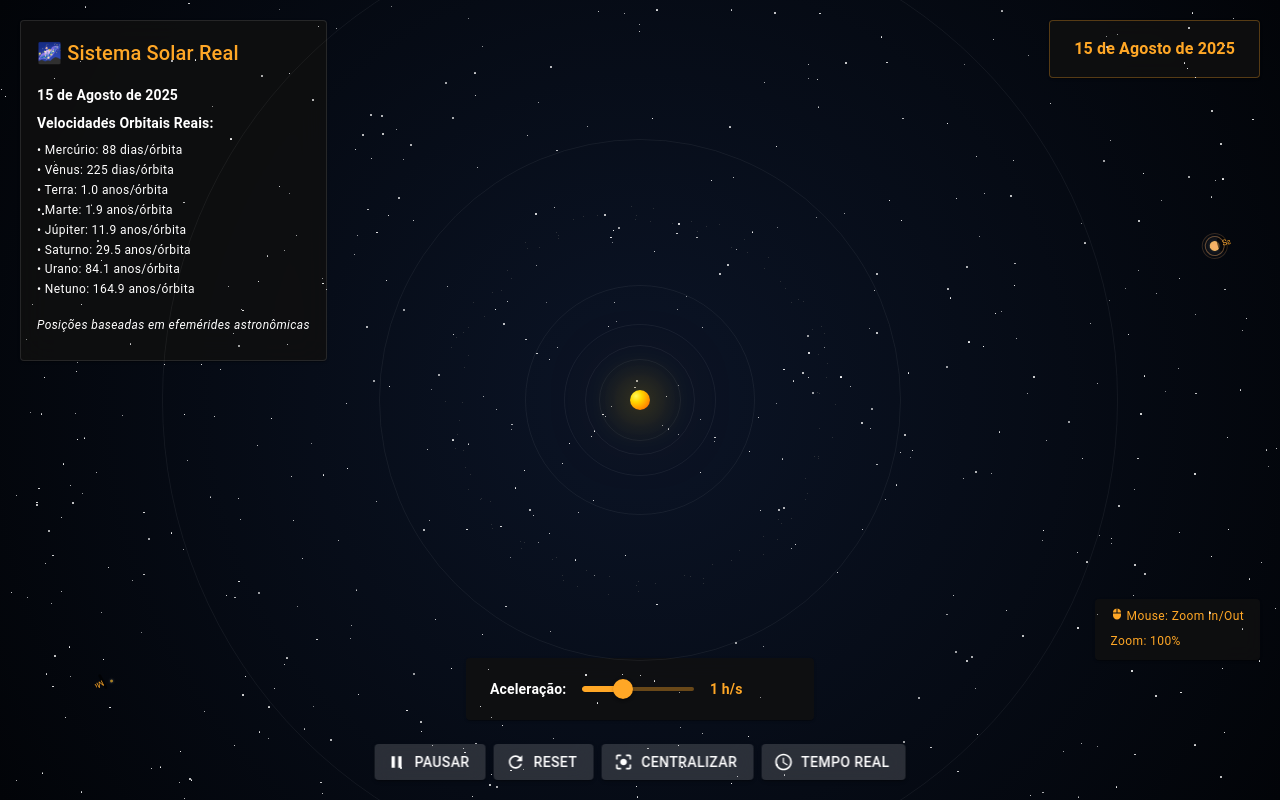
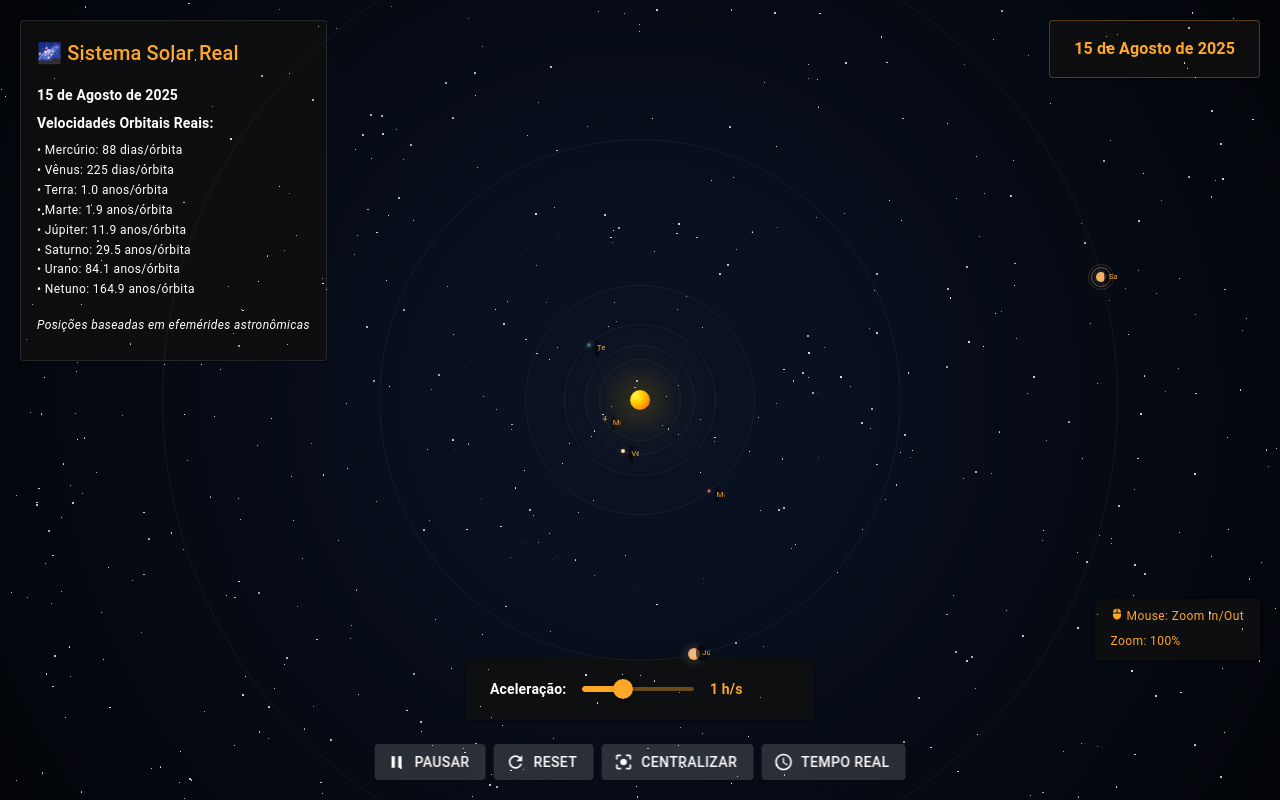
Before and after one commit to GuiXvier/Solar-Sistem-Orbits, a React (Vite) app in the folder solar-sistem/: page / in a window 1280 px wide. Built offline with nearby package versions, Linux system fonts and the light colour scheme.

Commit message:
fix: orbitas-ajustadas

```diff
--- a/solar-sistem/src/SolarSistem.jsx
+++ b/solar-sistem/src/SolarSistem.jsx
@@ -212,6 +212,27 @@ const Planet = ({ planetKey, data, speed, onPlanetHover, onPlanetLeave }) => {
   const { name, period, currentAngle, planetSize, color, hasRings, hasMoon, info } = data;
   const theme = useTheme();
 
+  // Remova a lógica de rotação
+  const planetStyle = {
+    position: 'absolute',
+    width: `${planetSize}px`,
+    height: `${planetSize}px`,
+    background: color,
+    borderRadius: '50%',
+    cursor: 'pointer',
+    transition: 'transform 0.2s ease',
+    boxShadow: `0 0 ${planetSize}px ${alpha(theme.palette.common.white, 0.3)}`,
+    '&:hover': {
+      transform: 'translateY(-50%) scale(1.5)',
+      zIndex: 100
+    }
+  };
+
+  // Calcule a posição X e Y do planeta
+  const orbitRadius = data.orbitSize / 2;
+  const x = Math.cos(currentAngle * Math.PI / 180) * orbitRadius;
+  const y = Math.sin(currentAngle * Math.PI / 180) * orbitRadius;
+
   return (
     <Box>
       {/* Órbita */}
@@ -238,8 +259,7 @@ const Planet = ({ planetKey, data, speed, onPlanetHover, onPlanetLeave }) => {
           position: 'absolute',
           width: '100%',
           height: '100%',
-          transformOrigin: 'center',
-          transform: `rotate(${currentAngle}deg)`,  // ← Manter apenas esta linha
+          // Remova a linha "transform: `rotate(${currentAngle}deg)`, " daqui
         }}
       >
         <Tooltip
@@ -261,21 +281,10 @@ const Planet = ({ planetKey, data, speed, onPlanetHover, onPlanetLeave }) => {
         >
           <Box
             sx={{
-              position: 'absolute',
-              width: `${planetSize}px`,
-              height: `${planetSize}px`,
-              background: color,
-              borderRadius: '50%',
-              right: 0,
-              top: '50%',
-              transform: 'translateY(-50%)',
-              cursor: 'pointer',
-              transition: 'transform 0.2s ease',
-              boxShadow: `0 0 ${planetSize}px ${alpha(theme.palette.common.white, 0.3)}`,
-              '&:hover': {
-                transform: 'translateY(-50%) scale(1.5)',
-                zIndex: 100
-              }
+              ...planetStyle,
+              left: `calc(50% + ${x}px)`,
+              top: `calc(50% + ${y}px)`,
+              transform: 'translate(-50%, -50%)'
             }}
             onMouseEnter={(e) => onPlanetHover(e, name, info, period)}
             onMouseLeave={onPlanetLeave}
```
